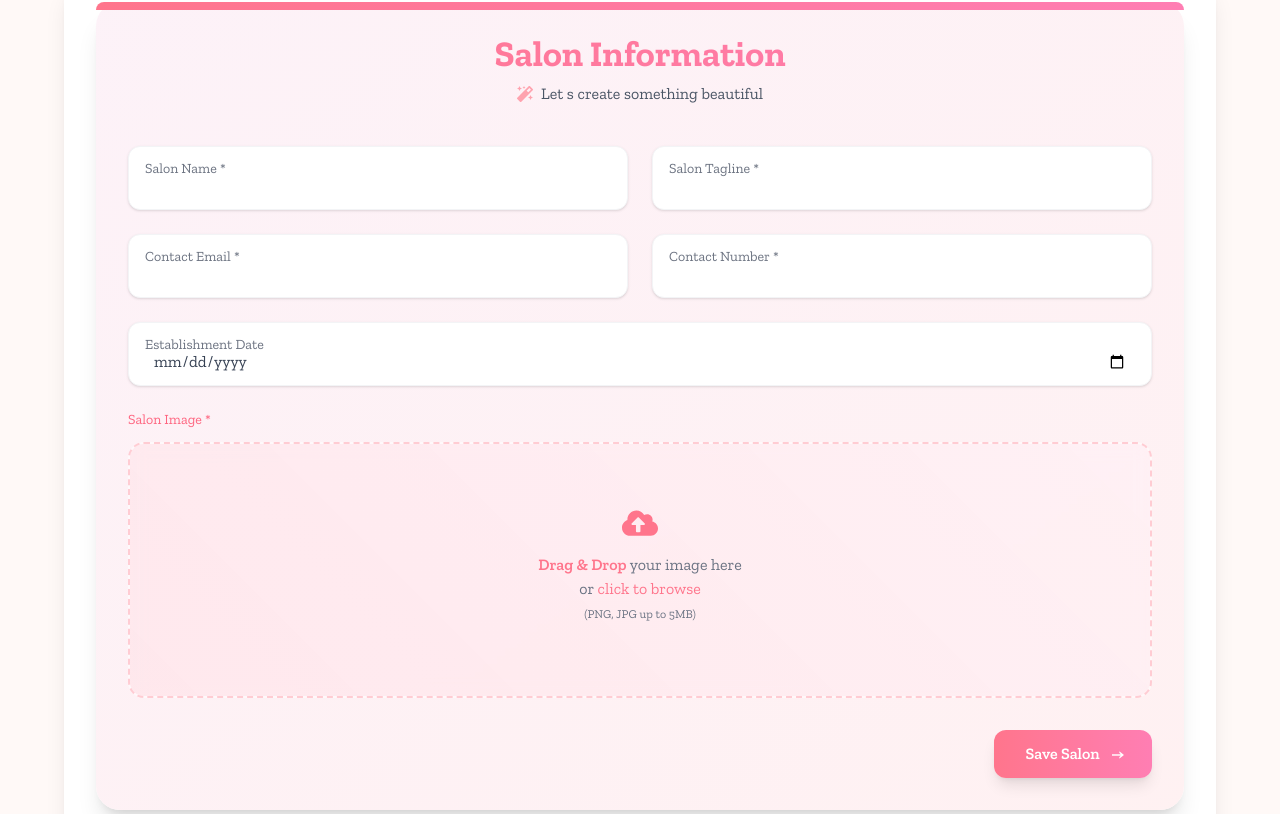
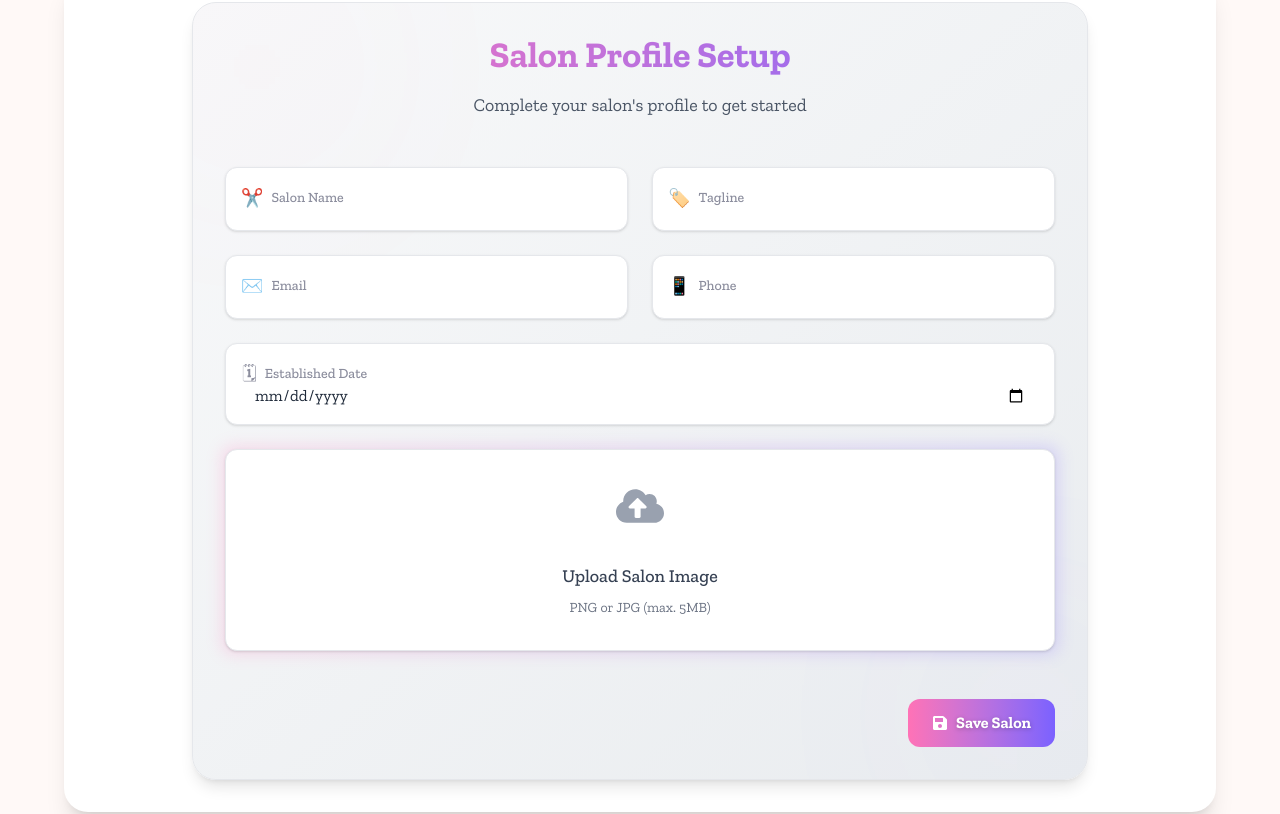
Before and after one commit to satyam-svg/Salon-Software-frontend-, a Next.js app: page /1/salon/creating in a window 1280 px wide. Shown: the part 286-1100 px from the top of the page. Built offline with nearby package versions, Linux system fonts and the light colour scheme.

Commit message:
customize the step one design

```diff
--- a/src/Components/StepOne.tsx
+++ b/src/Components/StepOne.tsx
@@ -1,6 +1,6 @@
-'use client'
+'use client';
 import { useState } from 'react';
-import { FaCloudUploadAlt, FaMagic } from 'react-icons/fa';
+import { FaCloudUploadAlt, FaChevronRight, FaSave } from 'react-icons/fa';
 import { motion, AnimatePresence } from 'framer-motion';
 import axios from 'axios';
 import { usePathname } from 'next/navigation';
@@ -15,12 +15,7 @@ interface FormData {
   salon_img_url: string;
 }
 
-interface StepOneProps {
-  step: number;
-  onNextStep: () => void;
-}
-
-export default function StepOne({ step, onNextStep }: StepOneProps) {
+export default function StepOne({ step, onNextStep }: { step: number; onNextStep: () => void }) {
   const pathname = usePathname();
   const userId = pathname.split('/')[1];
   const [activeField, setActiveField] = useState<string | null>(null);
@@ -34,15 +29,20 @@ export default function StepOne({ step, onNextStep }: StepOneProps) {
     salon_img_url: ''
   });
   const [imageFile, setImageFile] = useState<File | null>(null);
+  const [imagePreview, setImagePreview] = useState<string | null>(null);
   const [isSubmitting, setIsSubmitting] = useState(false);
 
   const handleInputChange = (field: keyof FormData, value: string) => {
     setFormData(prev => ({ ...prev, [field]: value }));
   };
 
-  const handleImageUpload = async (e: React.ChangeEvent<HTMLInputElement>) => {
+  const handleImageUpload = (e: React.ChangeEvent<HTMLInputElement>) => {
     const file = e.target.files?.[0];
-    if (file) setImageFile(file);
+    if (file) {
+      setImageFile(file);
+      const previewUrl = URL.createObjectURL(file);
+      setImagePreview(previewUrl);
+    }
   };
 
   const uploadImageToCloudinary = async () => {
@@ -72,7 +72,6 @@ export default function StepOne({ step, onNextStep }: StepOneProps) {
     setIsSubmitting(true);
 
     try {
-      // Upload image first
       const imageUrl = await uploadImageToCloudinary();
       const finalFormData = {
         ...formData,
@@ -80,13 +79,13 @@ export default function StepOne({ step, onNextStep }: StepOneProps) {
         user_id: userId
       };
 
-      // Submit to backend
       const response = await axios.post(
         'https://salon-backend-3.onrender.com/api/salon/create',
         finalFormData
       );
 
       if (response.status === 201) {
+        if (imagePreview) URL.revokeObjectURL(imagePreview);
         onNextStep();
       }
     } catch (error) {
@@ -96,17 +95,19 @@ export default function StepOne({ step, onNextStep }: StepOneProps) {
       setIsSubmitting(false);
     }
   };
+
+  // Animation variants
   const floatingLabelVariants = {
     active: {
-      y: -10,
-      scale: 0.9,
-      color: "#ff758c",
+      y: -20,
+      scale: 0.8,
+      color: "#FF72B6",
       transition: { type: 'spring', stiffness: 300 }
     },
     inactive: {
       y: 0,
       scale: 1,
-      color: "#6b7280",
+      color: "#8B8D9D",
       transition: { duration: 0.2 }
     }
   };
@@ -114,245 +115,236 @@ export default function StepOne({ step, onNextStep }: StepOneProps) {
   const inputContainerVariants = {
     hidden: {
       opacity: 0,
-      scale: 0.8,
-      rotateX: -15,
+      scale: 0.95,
       transition: { duration: 0.3 }
     },
     visible: {
       opacity: 1,
       scale: 1,
-      rotateX: 0,
       transition: {
         type: "spring",
-        stiffness: 100,
-        damping: 10
+        stiffness: 120,
+        damping: 15
       }
     },
     hover: {
-      scale: 1.02,
-      boxShadow: "0 10px 30px -10px rgba(255, 117, 140, 0.2)",
-      transition: { duration: 0.2 }
-    },
-    focused: {
-      scale: 1.03,
-      borderColor: "#ff758c",
-      boxShadow: "0 15px 40px -10px rgba(255, 117, 140, 0.3)",
-      transition: { duration: 0.3 }
+      y: -3,
+      boxShadow: "0 25px 50px -12px rgba(255, 114, 182, 0.15)",
     }
   };
 
-  const inputRevealVariants = {
-    hidden: {
-      opacity: 0,
-      x: -20,
-      transition: { duration: 0.3 }
-    },
+  const containerVariants = {
+    hidden: { opacity: 0 },
     visible: {
       opacity: 1,
-      x: 0,
       transition: {
-        delay: 0.2,
-        type: "spring",
-        stiffness: 120,
-        damping: 10
+        staggerChildren: 0.1,
+        when: "beforeChildren"
       }
     }
   };
 
+  const itemVariants = {
+    hidden: { y: 20, opacity: 0 },
+    visible: {
+      y: 0,
+      opacity: 1,
+      transition: {
+        type: "spring",
+        stiffness: 120,
+        damping: 12
+      }
+    }
+  };
 
   return (
     <AnimatePresence>
       {step === 1 && (
         <motion.div
-          initial={{ opacity: 0, y: 20 }}
-          animate={{ opacity: 1, y: 0 }}
-          exit={{ opacity: 0, y: -20 }}
-          transition={{ duration: 0.5 }}
-          className="relative bg-gradient-to-br from-pink-50 to-rose-50 p-8 rounded-3xl shadow-xl"
+          initial={{ opacity: 0, scale: 0.95 }}
+          animate={{ opacity: 1, scale: 1 }}
+          exit={{ opacity: 0, scale: 0.9 }}
+          transition={{ duration: 0.4 }}
+          className="relative bg-gradient-to-br from-[#F8F9FA] to-[#E9ECEF] p-8 rounded-3xl shadow-lg max-w-4xl mx-auto border border-gray-200 overflow-hidden"
         >
-          <form onSubmit={handleSubmit}>
-            <div className="absolute top-0 left-0 w-full h-2 bg-gradient-to-r from-[#ff758c] to-[#ff7eb3] rounded-t-3xl" />
+          {/* Decorative elements */}
+          <div className="absolute inset-0 opacity-20 pointer-events-none">
+            <div className="absolute w-72 h-72 bg-[#FF72B6] blur-[100px] -top-20 -left-20 opacity-10"></div>
+            <div className="absolute w-72 h-72 bg-[#7B61FF] blur-[100px] -bottom-20 -right-20 opacity-10"></div>
+          </div>
 
+          <div className="relative z-10">
             <motion.div
-              initial={{ scale: 0.95 }}
-              animate={{ scale: 1 }}
-              className="text-center mb-10"
+              initial={{ y: -10, opacity: 0 }}
+              animate={{ y: 0, opacity: 1 }}
+              className="text-center mb-12"
             >
-              <motion.h2
-                initial={{ opacity: 0, y: -10 }}
-                animate={{ opacity: 1, y: 0 }}
-                className="text-4xl font-bold bg-gradient-to-r from-[#ff758c] to-[#ff7eb3] bg-clip-text text-transparent mb-2"
-              >
-                Salon Information
-              </motion.h2>
-              <motion.p
-                initial={{ opacity: 0 }}
-                animate={{ opacity: 1 }}
-                className="text-gray-600 flex items-center justify-center gap-2"
-              >
-                <FaMagic className="text-rose-300 animate-pulse" />
-                Let s create something beautiful
-              </motion.p>
+              <h2 className="text-4xl font-bold bg-gradient-to-r from-[#FF72B6] to-[#7B61FF] bg-clip-text text-transparent mb-4">
+                Salon Profile Setup
+              </h2>
+              <p className="text-gray-600 text-lg">
+                Complete your salon's profile to get started
+              </p>
             </motion.div>
 
+            <motion.form
+              variants={containerVariants}
+              initial="hidden"
+              animate="visible"
+              onSubmit={handleSubmit}
+              className="space-y-8"
+            >
               <div className="grid grid-cols-1 md:grid-cols-2 gap-6">
                 {[
-                { id: 'salon_name', label: 'Salon Name *', type: 'text', required: true },
-                { id: 'salon_tag', label: 'Salon Tagline *', type: 'text', required: true },
-                { id: 'contact_email', label: 'Contact Email *', type: 'email', required: true },
-                { id: 'contact_number', label: 'Contact Number *', type: 'tel', required: true },
-                { id: 'opening_time', label: 'Establishment Date', type: 'date', required: true},
-
+                  { id: 'salon_name', label: 'Salon Name', type: 'text', icon: '✂️' },
+                  { id: 'salon_tag', label: 'Tagline', type: 'text', icon: '🏷️' },
+                  { id: 'contact_email', label: 'Email', type: 'email', icon: '✉️' },
+                  { id: 'contact_number', label: 'Phone', type: 'tel', icon: '📱' },
                 ].map((field, index) => (
                   <motion.div
                     key={field.id}
-                  initial="hidden"
-                  animate="visible"
-                  variants={inputContainerVariants}
-                  transition={{ delay: index * 0.1 }}
-                  className={field.id === 'branch_url' || field.id === 'opening_time' ? 'md:col-span-2' : ''}
+                    variants={itemVariants}
+                    className="relative group"
                   >
                     <motion.div
-                    className="relative h-16 bg-white rounded-xl p-3 shadow-sm overflow-hidden border border-gray-100"
+                      className="h-16 bg-white rounded-xl p-4 border border-gray-200 hover:border-[#FF72B6]/50 transition-colors shadow-sm"
                       variants={inputContainerVariants}
                       whileHover="hover"
-                    animate={activeField === field.id ? 'focused' : 'visible'}
                     >
-                    <motion.div
-                      className="absolute inset-0 rounded-xl"
-                      initial={{ opacity: 0 }}
-                      animate={{
-                        opacity: activeField === field.id ? 1 : 0,
-                        background: `linear-gradient(45deg, #ff758c 0%, #ff7eb3 100%)`
-                      }}
-                      transition={{ duration: 0.3 }}
-                    />
-
-                    <div className="absolute inset-[2px] bg-white rounded-xl" />
-
                       <motion.label
-                      className="absolute left-4 origin-left pointer-events-none text-sm"
+                        className="absolute left-4 origin-left pointer-events-none flex items-center gap-2"
                         variants={floatingLabelVariants}
                         animate={formData[field.id as keyof FormData] || activeField === field.id ? 'active' : 'inactive'}
                       >
-                      {field.label}
+                        <span className="text-lg">{field.icon}</span>
+                        <span className="text-sm font-medium">{field.label}</span>
                       </motion.label>
 
-                    <motion.div
-                      variants={inputRevealVariants}
-                      className="h-full"
-                    >
                       <input
                         type={field.type}
-                        className="w-full h-full pt-4 px-3 bg-transparent outline-none z-10 relative text-gray-700"
+                        className="w-full h-full pt-6 px-3 bg-transparent outline-none text-gray-800 placeholder-gray-400"
                         onFocus={() => setActiveField(field.id)}
                         onBlur={() => setActiveField(null)}
                         value={formData[field.id as keyof FormData]}
                         onChange={(e) => handleInputChange(field.id as keyof FormData, e.target.value)}
-                        required={field.required}
+                        required
                       />
-                    </motion.div>
                     </motion.div>
                   </motion.div>
                 ))}
 
                 <motion.div
-                className="col-span-2"
-                initial={{ opacity: 0, scale: 0.95 }}
-                animate={{ opacity: 1, scale: 1 }}
-                transition={{ delay: 0.5 }}
-              >
-                <label className="block text-sm text-rose-400 mb-3">Salon Image *</label>
-                <motion.label
-                  whileHover={{ scale: 1.02 }}
-                  whileTap={{ scale: 0.98 }}
-                  className="flex flex-col items-center justify-center h-64 border-2 border-dashed border-rose-200 rounded-2xl cursor-pointer bg-white/50 backdrop-blur-sm hover:border-[#ff758c] transition-all relative overflow-hidden"
+                  variants={itemVariants}
+                  className="md:col-span-2"
                 >
                   <motion.div
-                    className="absolute inset-0"
-                    animate={{
-                      background: `linear-gradient(45deg, ${formData.salon_img_url ? 'transparent' : '#ff758c20'}, #ff7eb310)`
-                    }}
-                    transition={{ duration: 2, repeat: Infinity, repeatType: "reverse" }}
+                    className="relative group bg-white rounded-xl p-4 border border-gray-200 hover:border-[#FF72B6]/50 transition-colors shadow-sm"
+                    variants={inputContainerVariants}
+                  >
+                    <motion.label
+                      className="absolute left-4 origin-left pointer-events-none flex items-center gap-2"
+                      variants={floatingLabelVariants}
+                      animate={formData.opening_time || activeField === 'opening_time' ? 'active' : 'inactive'}
+                    >
+                      <span className="text-lg">🗓</span>
+                      <span className="text-sm font-medium">Established Date</span>
+                    </motion.label>
+
+                    <input
+                      type="date"
+                      className="w-full h-full pt-6 px-3 bg-transparent outline-none text-gray-800"
+                      onFocus={() => setActiveField('opening_time')}
+                      onBlur={() => setActiveField(null)}
+                      value={formData.opening_time}
+                      onChange={(e) => handleInputChange('opening_time', e.target.value)}
+                      required
                     />
+                  </motion.div>
+                </motion.div>
 
-                  {formData.salon_img_url ? (
-                    <>
-                      <motion.img
-                        src={formData.salon_img_url}
-                        alt="Salon"
-                        className="h-full w-full object-cover rounded-2xl z-10 relative"
-                        initial={{ opacity: 0, scale: 0.95 }}
-                        animate={{ opacity: 1, scale: 1 }}
+                <motion.div
+                  variants={itemVariants}
+                  className="md:col-span-2"
+                >
+                  <div className="relative group">
+                    <div className="absolute -inset-1 bg-gradient-to-r from-[#FF72B6] to-[#7B61FF] rounded-xl blur opacity-20 group-hover:opacity-30 transition duration-300"></div>
+                    <motion.div
+                      initial={{ y: 0 }}
+                      whileHover={{ y: -3 }}
+                      transition={{ type: "spring", stiffness: 400, damping: 10 }}
+                      className="relative bg-white rounded-xl border border-gray-200 hover:border-[#FF72B6]/50 transition-colors shadow-sm"
+                    >
+                      <label className="flex flex-col items-center justify-center p-8 cursor-pointer">
+                        <div className="mb-4 text-gray-400 group-hover:text-[#FF72B6] transition-colors">
+                          <FaCloudUploadAlt className="w-12 h-12 mb-4 mx-auto transition-transform group-hover:scale-110" />
+                        </div>
+                        <div className="text-center">
+                          <p className="text-lg font-medium text-gray-700 group-hover:text-[#FF72B6] transition-colors mb-2">
+                            Upload Salon Image
+                          </p>
+                          <p className="text-sm text-gray-500 group-hover:text-gray-600 transition-colors">
+                            PNG or JPG (max. 5MB)
+                          </p>
+                        </div>
+                        {imagePreview && (
+                          <motion.div
+                            initial={{ opacity: 0, height: 0 }}
+                            animate={{ opacity: 1, height: 'auto' }}
+                            transition={{ duration: 0.3 }}
+                            className="mt-4 w-full overflow-hidden rounded-lg"
+                          >
+                            <img
+                              src={imagePreview}
+                              alt="Preview"
+                              className="w-full h-40 object-cover border border-gray-200"
                             />
-                      <motion.div
-                        className="absolute bottom-4 bg-black bg-opacity-50 text-white px-4 py-2 rounded-lg z-20"
-                        initial={{ opacity: 0 }}
-                        animate={{ opacity: 1 }}
-                      >
-                        Click to change image
-                      </motion.div>
-                    </>
-                  ) : (
-                    <motion.div
-                      className="flex flex-col items-center z-10 relative p-4 text-center"
-                      animate={{ y: [-5, 0, -5] }}
-                      transition={{ repeat: Infinity, duration: 2 }}
-                    >
-                      <FaCloudUploadAlt className="text-4xl text-[#ff758c] mb-3" />
-                      <p className="text-gray-500">
-                        <span className="text-[#ff758c] font-semibold">Drag & Drop</span> your image here<br />
-                        or <span className="text-[#ff758c]">click to browse</span><br />
-                        <span className="text-xs">(PNG, JPG up to 5MB)</span>
-                      </p>
                           </motion.div>
                         )}
                         <input
                           type="file"
-                    className="hidden"
                           onChange={handleImageUpload}
                           accept="image/png, image/jpeg"
-                    required={!formData.salon_img_url}
+                          required={!formData.salon_img_url && !imagePreview}
+                          className="hidden"
                         />
-                </motion.label>
+                      </label>
+                    </motion.div>
+                  </div>
                 </motion.div>
               </div>
 
               <motion.div
-              className="flex justify-end mt-8"
-              initial={{ opacity: 0, x: 20 }}
-              animate={{ opacity: 1, x: 0 }}
-              transition={{ delay: 0.8 }}
+                variants={itemVariants}
+                className="pt-4 flex justify-end"
               >
                 <motion.button
                   type="submit"
-                whileHover={{
-                  scale: 1.05,
-                  background: `linear-gradient(45deg, #ff758c, #ff7eb3)`
-                }}
-                whileTap={{ scale: 0.95 }}
-                className="px-8 py-3 bg-gradient-to-r from-[#ff758c] to-[#ff7eb3] text-white rounded-xl font-semibold shadow-lg hover:shadow-xl transition-all relative overflow-hidden group"
+                  disabled={isSubmitting}
+                  whileHover={{ scale: 1.05 }}
+                  whileTap={{ scale: 0.98 }}
+                  className="inline-flex items-center px-6 py-3 bg-gradient-to-r from-[#FF72B6] to-[#7B61FF] rounded-xl font-bold text-white hover:shadow-lg hover:shadow-[#FF72B6]/30 transition-all duration-300 relative overflow-hidden"
                 >
-                <span className="relative z-10 flex items-center gap-2">
+                  <div className="absolute inset-0 bg-white opacity-0 hover:opacity-10 transition-opacity"></div>
+                  {isSubmitting ? (
+                    <motion.span
+                      animate={{ rotate: 360 }}
+                      transition={{ duration: 1, repeat: Infinity, ease: "linear" }}
+                      className="inline-block"
+                    >
+                      ⏳
+                    </motion.span>
+                  ) : (
+                    <>
+                      <FaSave className="mr-2" />
+                      <span className="drop-shadow-[0_1px_2px_rgba(0,0,0,0.25)]">
                         Save Salon
-                  <motion.span
-                    initial={{ x: 0 }}
-                    animate={{ x: 5 }}
-                    transition={{
-                      repeat: Infinity,
-                      repeatType: "reverse",
-                      duration: 0.8
-                    }}
-                  >
-                    →
-                  </motion.span>
                       </span>
-                <motion.div
-                  className="absolute inset-0 bg-gradient-to-r from-[#ff7eb3] to-[#ff758c] opacity-0 group-hover:opacity-100 transition-opacity"
-                />
+                    </>
+                  )}
                 </motion.button>
               </motion.div>
-          </form>
+            </motion.form>
+          </div>
         </motion.div>
       )}
     </AnimatePresence>
```
Lines whose indentation alone changed are shown as unchanged.
